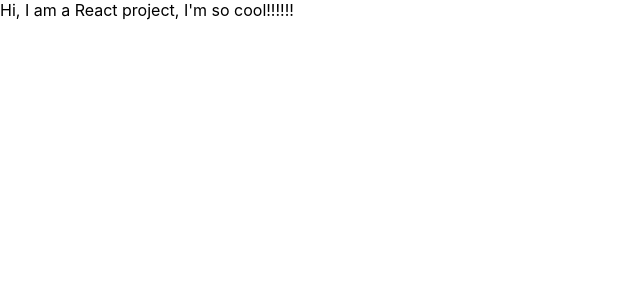
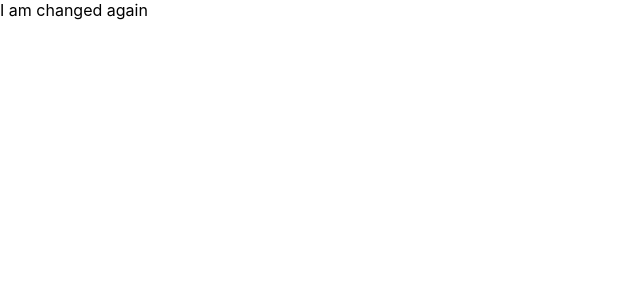
Before and after one commit to TBK0749/react-git, a React (Create React App) app: page / in a window 1280 px wide. Shown: the top 300 px of the page, without its empty margins (0-640 px from the left). Built offline with nearby package versions, Linux system fonts and the light colour scheme.

Commit message:
Change App.js again

```diff
--- a/src/App.js
+++ b/src/App.js
@@ -4,7 +4,7 @@
 function App() {
   return (
     <div>
-      Hi, I am a React project, I'm so cool!!!!!!
+      I am changed again
     </div>
   );
 }
```
